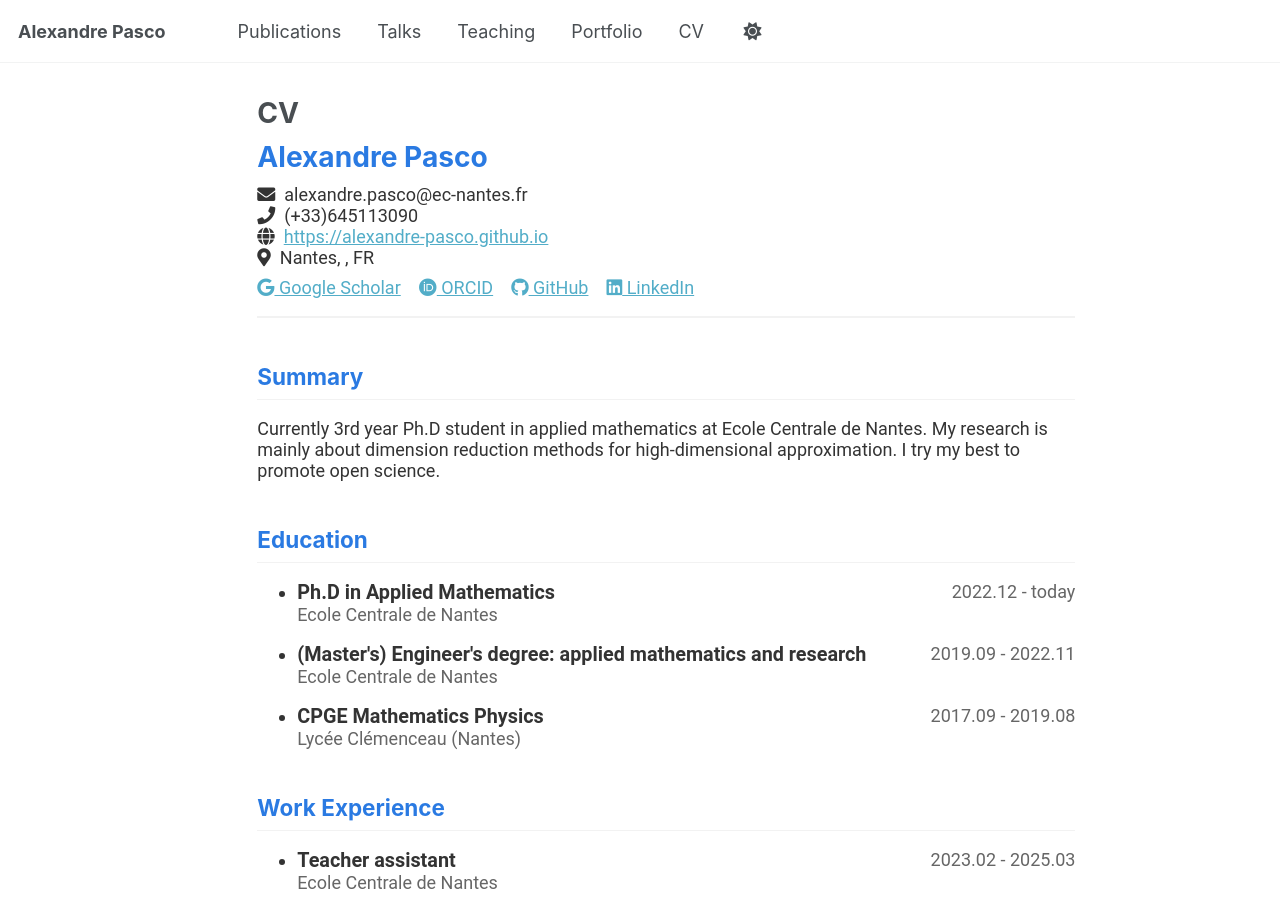
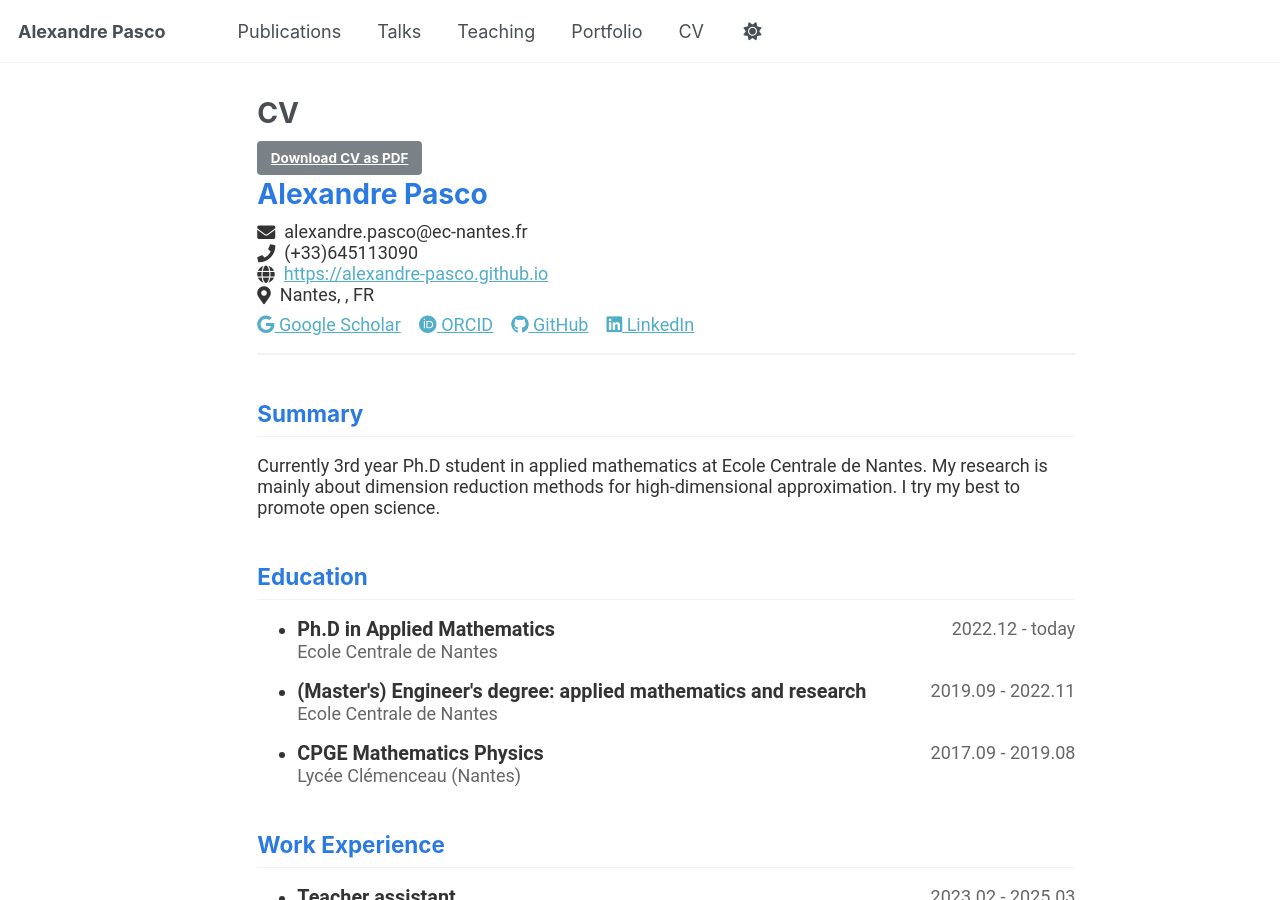
Before and after one commit to alexandre-pasco/alexandre-pasco.github.io, a Jekyll site: the page built from _pages/cv-json.md, in a window 1280 px wide and 900 px high. Built offline with Jekyll 4.4.1, drawn with Linux system fonts in a browser that asks for light colours.

Commit message:
fix: cv download button at the top

```diff
--- a/_pages/cv-json.md
+++ b/_pages/cv-json.md
@@ -27,8 +27,8 @@ redirect_from:
   }
 </style>
 
-{% include cv-template.html %}
-
 <div class="cv-download-links">
   <a href="{{ base_path }}/files/cv.pdf" class="btn btn--primary">Download CV as PDF</a>
 </div>
+
+{% include cv-template.html %}
```
